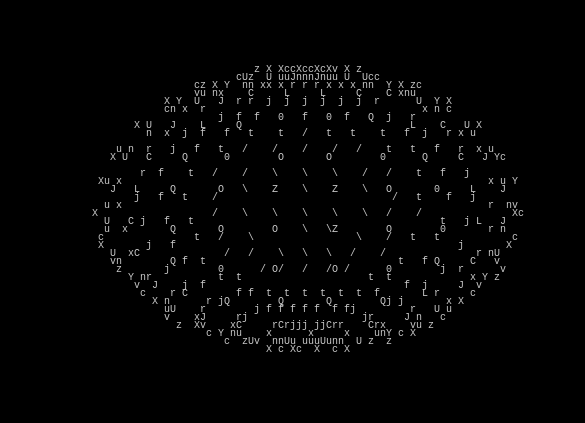
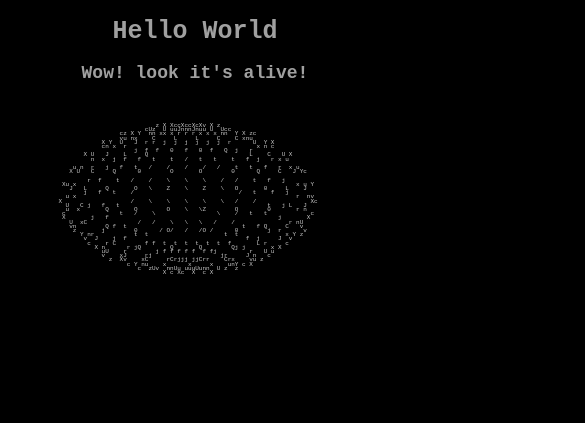
Before and after one commit to jerusalemsanjose/Rotating-Sphere, a plain HTML site: page index.html in a window 390 px wide. Shown: the top 423 px of the page, 585 px wide, since content can reach past the window. Drawn offline with Linux system fonts and the light colour scheme.

Commit message:
the base

```diff
--- a/index.html
+++ b/index.html
@@ -2,6 +2,7 @@
 <html>
     <head>
         <meta charset="UTF-8"/>
+        <meta name="viewport" content="width=device-width, initial-scale=1.0">
         <title>3D Sphere Demonstration</title>
         <style>
             body {
@@ -14,11 +15,43 @@
                 line-height: 80%;
                 font-size: 10px;
             }
+
+            h1 {
+                font-size: 25px;
+                margin-left: 1%;
+                opacity: 0;
+                transform: translateY(-50px);
+                animation: slide 1s ease forwards;
+            }
+
+            @keyframes slide {
+            to {
+                opacity: 0.8;
+                transform: translateY(0);
+            }
+        }
+
+            @media (max-width: 768px) {
+            pre {
+                font-size: 6px;
+                line-height: 70%;
+            }
+
+            h1 {
+                margin-left: 0;
+                text-align: center;
+            }
+        }
         </style>
     </head>
 
     <body>
+
+    <h1>Hello World</h1>
+    <h1 style="font-size: 18px;">Wow! look it's <span id="randomWord"></span>!</h1>
+
         <pre id="sphere"></pre>
         <script src="sphere.js"></script>
+        <script src="misc.js"></script>
     </body>
 </html>
```
